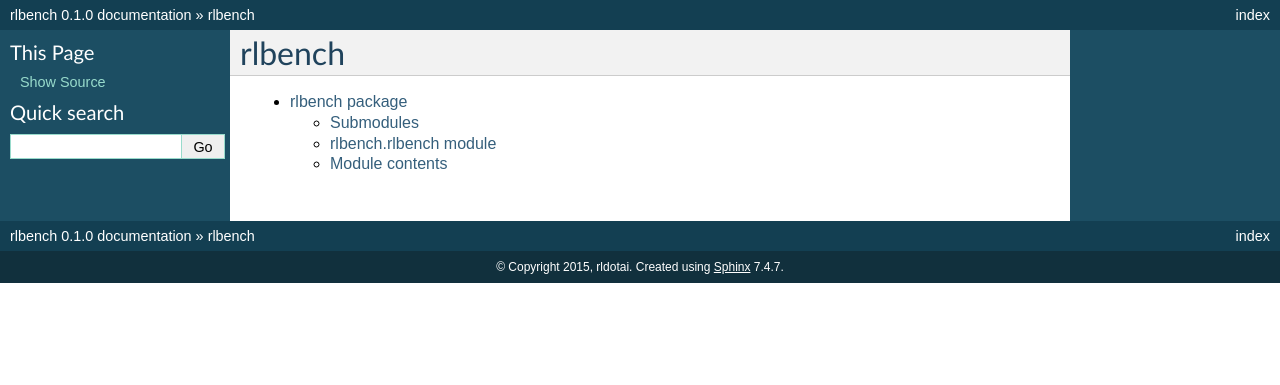
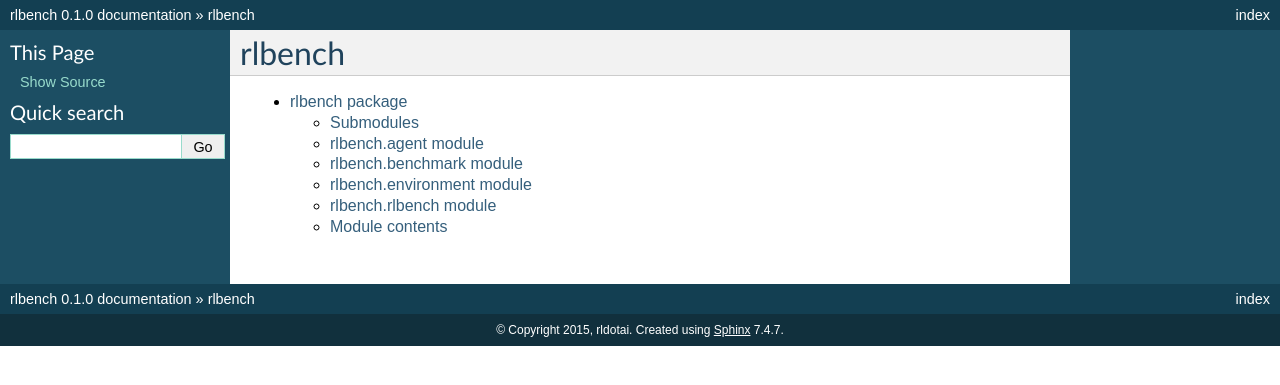
Before and after one commit to Caojiaqing0526/rlbench, a Sphinx documentation site: the page built from docs/modules.rst, in a window 1280 px wide. Shown: the top 385 px of the page. Built offline with Sphinx 7.4.7, drawn with Linux system fonts in a browser that asks for light colours; pages that are not in the unit, such as notebooks, are missing from menus.

Commit message:
Set up documentation building

```diff
--- a/docs/conf.py
+++ b/docs/conf.py
@@ -40,7 +40,7 @@ import rlbench
 
 # Add any Sphinx extension module names here, as strings. They can be
 # extensions coming with Sphinx (named 'sphinx.ext.*') or your custom ones.
-extensions = ['sphinx.ext.autodoc', 'sphinx.ext.viewcode']
+extensions = ['sphinx.ext.autodoc', 'sphinx.ext.viewcode', 'sphinx.ext.napoleon']
 
 # Add any paths that contain templates here, relative to this directory.
 templates_path = ['_templates']
--- a/docs/rlbench.rst
+++ b/docs/rlbench.rst
@@ -3,6 +3,30 @@ rlbench package
 
 Submodules
 ----------
+
+rlbench.agent module
+--------------------
+
+.. automodule:: rlbench.agent
+    :members:
+    :undoc-members:
+    :show-inheritance:
+
+rlbench.benchmark module
+------------------------
+
+.. automodule:: rlbench.benchmark
+    :members:
+    :undoc-members:
+    :show-inheritance:
+
+rlbench.environment module
+--------------------------
+
+.. automodule:: rlbench.environment
+    :members:
+    :undoc-members:
+    :show-inheritance:
 
 rlbench.rlbench module
 ----------------------
```
Also changed, not shown: 1 other file.
